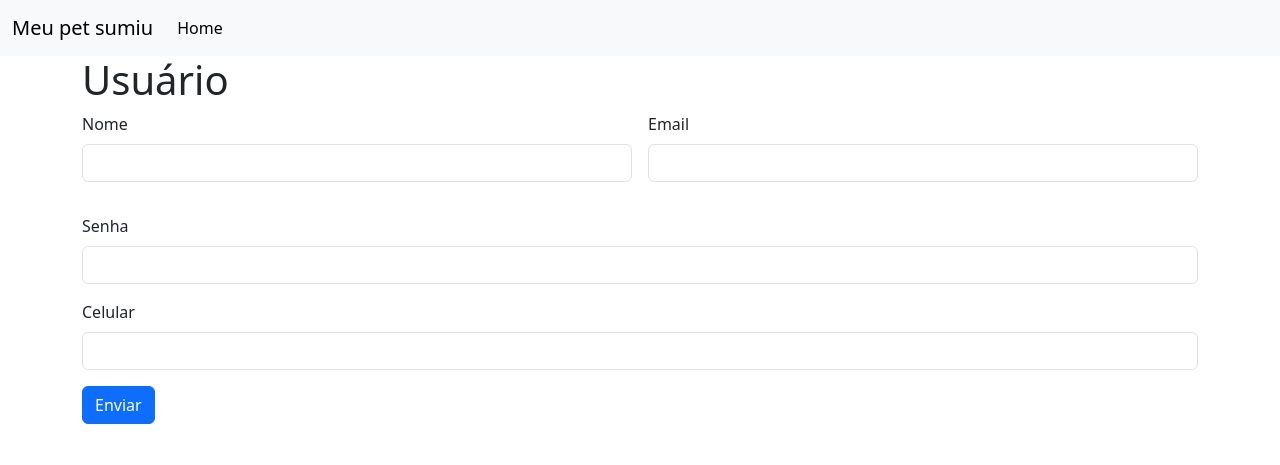
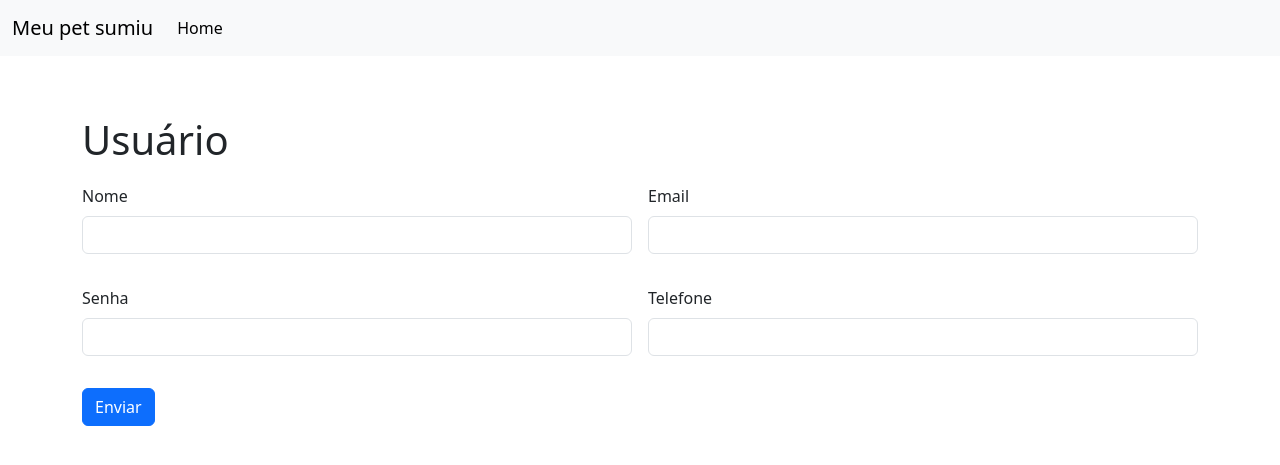
Before and after one commit to N4rdelli/meu-pet-sumiu, a PHP site: page /Views/form-usuario.php in a window 1280 px wide. Shown: the top 465 px of the page. Run offline with PHP 8.4, Linux system fonts and the light colour scheme; the template is opened without the code that fills it, so the values that code supplies are empty.

Commit message:
Atualiza o formulário para cadastro de usuário.

```diff
--- a/Views/form-usuario.php
+++ b/Views/form-usuario.php
@@ -1,34 +1,39 @@
 <?php
-require_once "cabecalho.php";
+
+require_once "cabecalho.php"
 
 ?>
-
   <div class="content">
     <div class="container">
-        <h1>Usuário</h1>
-
-        <form class="row g-3">
+      <h1 style="margin-top: 60px; margin-bottom: 20px">Usuário</h1>
+      <form class="row g-3" action="#" method="post">
         <div class="col-md-6">
-                <label for="inputNome" class="form-label">Nome</label>
-                <input type="text" class="form-control" id="inputNome" name="nome">
+          <label for="nome" class="form-label">Nome</label>
+          <input type="text" class="form-control" id="nome" name="nome">
         </div>
         <div class="col-md-6">
-                <label for="inputEmail" class="form-label">Email</label>
-                <input type="email" class="form-control" id="inputEmail" name="email">
+          <label for="email" class="form-label">Email</label>
+          <input type="email" class="form-control" id="email" name="email">
+        </div>
+        <div class="col-md-6 text-danger">
+          <?php echo $msg[0]; ?>
+        </div>
+        <div class="col-md-6 text-danger">
+          <?php echo $msg[1]; ?>
         </div>
         <div class="col-md-6">
-                <?php echo $msg[0];?>
+          <label for="senha" class="form-label">Senha</label>
+          <input type="password" class="form-control" id="senha" name="senha">
         </div>
         <div class="col-md-6">
-                <?php echo $msg[1];?>
+          <label for="telefone" class="form-label">Telefone</label>
+          <input type="text" class="form-control" id="telefone" name="telefone">
         </div>
-            <div class="col-12">
-                <label for="inputSenha" class="form-label">Senha</label>
-                <input type="text" class="form-control" id="inputSenha" name="senha">
+        <div class="col-md-6 text-danger">
+          <?php echo $msg[2]; ?>
         </div>
-            <div class="col-12">
-                <label for="inputCelular" class="form-label">Celular</label>
-                <input type="text" class="form-control" id="inputCelular" name="celular">
+        <div class="col-md-6 text-danger">
+          <?php echo $msg[3]; ?>
         </div>
         <div class="col-12">
           <button type="submit" class="btn btn-primary">Enviar</button>
@@ -36,7 +41,5 @@ require_once "cabecalho.php";
       </form>
     </div>
   </div>
-
 </body>
-
 </html>
```
Lines whose indentation alone changed are shown as unchanged.
